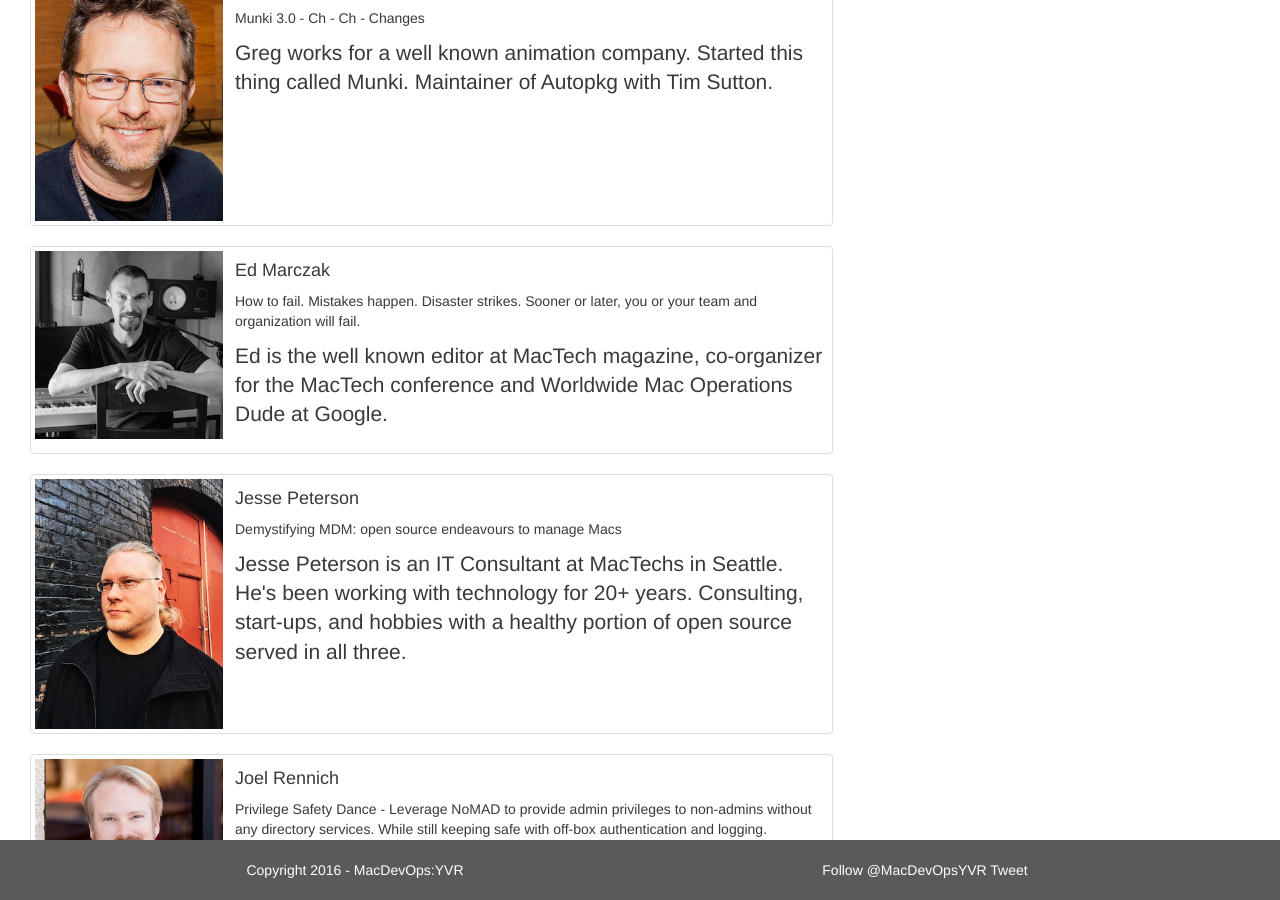
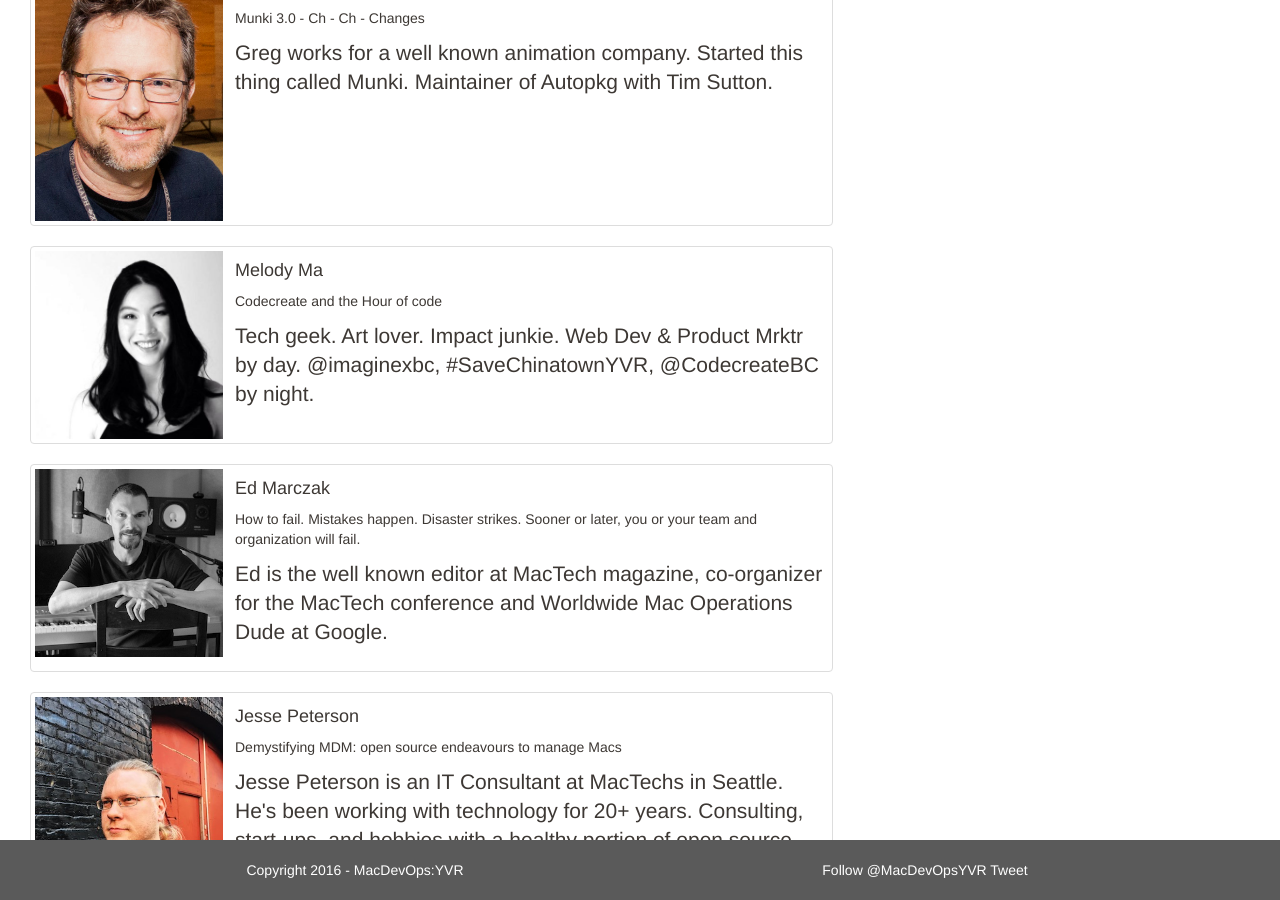
Before and after one commit to macdevopsyvr/macdevopsyvr.github.io, a Jekyll site: the page built from speakers/index.md, in a window 1280 px wide and 900 px high, scrolled down 3022 px. Built offline with Jekyll 4.4.1, drawn with Linux system fonts in a browser that asks for light colours; comment, search, counter and statistics services are not loaded.

Commit message:
Melody Ma added
Melody added to speakers page

```diff
--- a/speakers/index.md
+++ b/speakers/index.md
@@ -143,6 +143,17 @@ and security risks.
 </div>
 
 <div class="col-xs-12 pull-left thumbnail">
+  <img class="vid-thumb" src="/assets/melody_ma.jpg">
+  <div class="responsive">
+    <h4>Melody Ma</h4>
+    <p>
+      Codecreate and the Hour of code</p>
+    <p class="lead">
+      Tech geek. Art lover. Impact junkie. Web Dev & Product Mrktr by day. @imaginexbc, #SaveChinatownYVR, @CodecreateBC by night.</p>
+  </div>
+</div>
+
+<div class="col-xs-12 pull-left thumbnail">
   <img class="vid-thumb" src="/assets/Marczak300.jpg">
   <div class="responsive">
     <h4>Ed Marczak</h4>
```
Also changed, not shown: assets/melody_ma.jpg (added).
